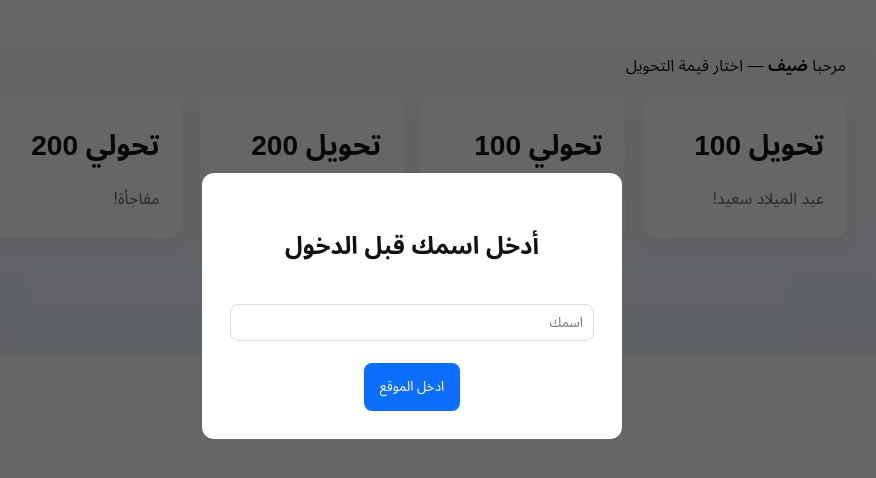
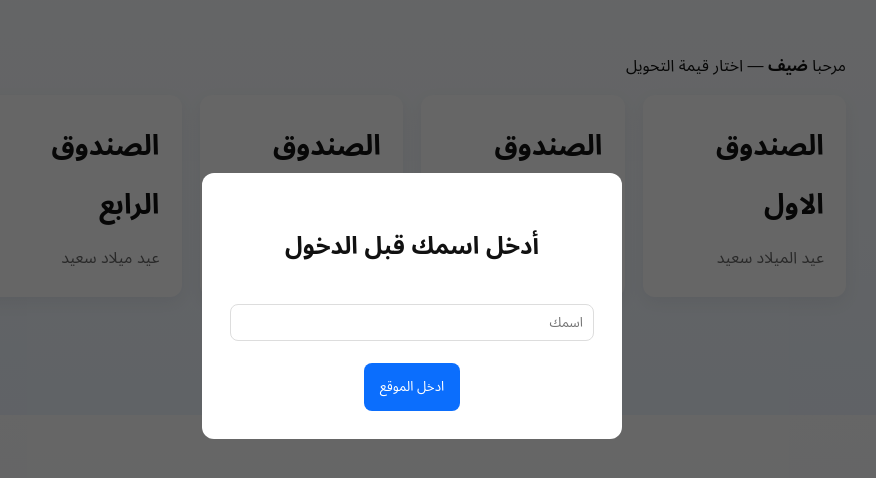
Before and after one commit to johnlatif2026/Merry_Christmas, a website: page index.html in a window 1280 px wide. Shown: the part 94-572 px from the top of the page, without its empty margins (228-1104 px from the left). Drawn offline with Linux system fonts and the light colour scheme.

Commit message:
Update index.html

```diff
--- a/index.html
+++ b/index.html
@@ -43,20 +43,20 @@
 
     <div class="cards" id="cards">
       <div class="card" data-amount="100">
-        <div class="amount">تحويل 100</div>
-        <div class="note">عيد الميلاد سعيد!</div>
+        <div class="amount">الصندوق الاول</div>
+        <div class="note">عيد الميلاد سعيد</div>
       </div>
       <div class="card" data-amount="100">
-        <div class="amount">تحولي 100</div>
-        <div class="note">هدية بسيطة</div>
+        <div class="amount">الصندوق الثاني</div>
+        <div class="note">عيد ميلاد سعيد</div>
       </div>
       <div class="card" data-amount="200">
-        <div class="amount">تحويل 200</div>
-        <div class="note">فرحة أكبر</div>
+        <div class="amount">الصندوق الثالث</div>
+        <div class="note">عيد ميلاد سعيد</div>
       </div>
       <div class="card" data-amount="200">
-        <div class="amount">تحولي 200</div>
-        <div class="note">مفاجأة!</div>
+        <div class="amount">الصندوق الرابع</div>
+        <div class="note">عيد ميلاد سعيد</div>
       </div>
     </div>
   </div>
@@ -67,7 +67,7 @@
       <div style="margin-top:8px">
         <div>المبلغ: <strong id="modalAmount"></strong></div>
         <div style="margin-top:10px">
-          <label>اسم المرسل (سيظهر للأدمن):</label>
+          <label>اسمك:</label>
           <input id="payerName" placeholder="اكتب اسمك هنا" style="width:100%;padding:8px;margin-top:6px;border-radius:6px;border:1px solid #ddd" />
         </div>
         <div style="margin-top:10px">
```
